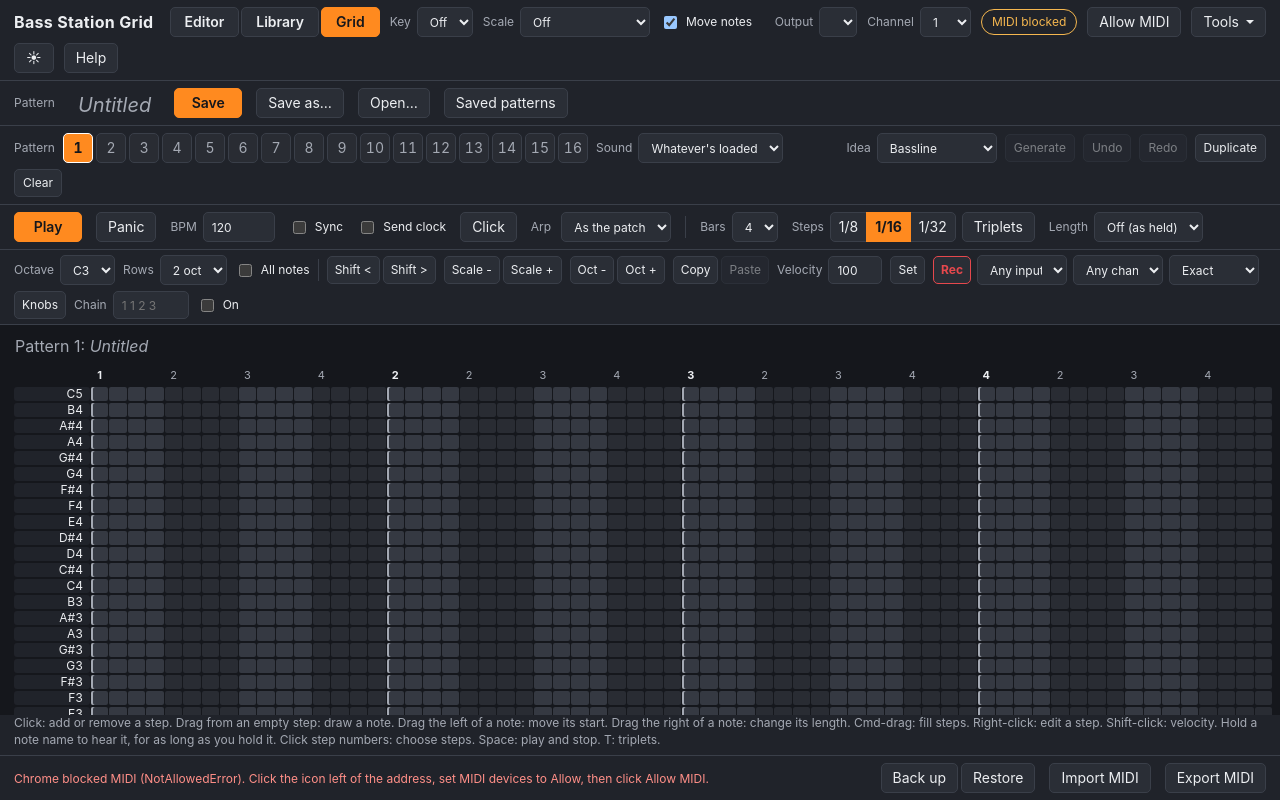
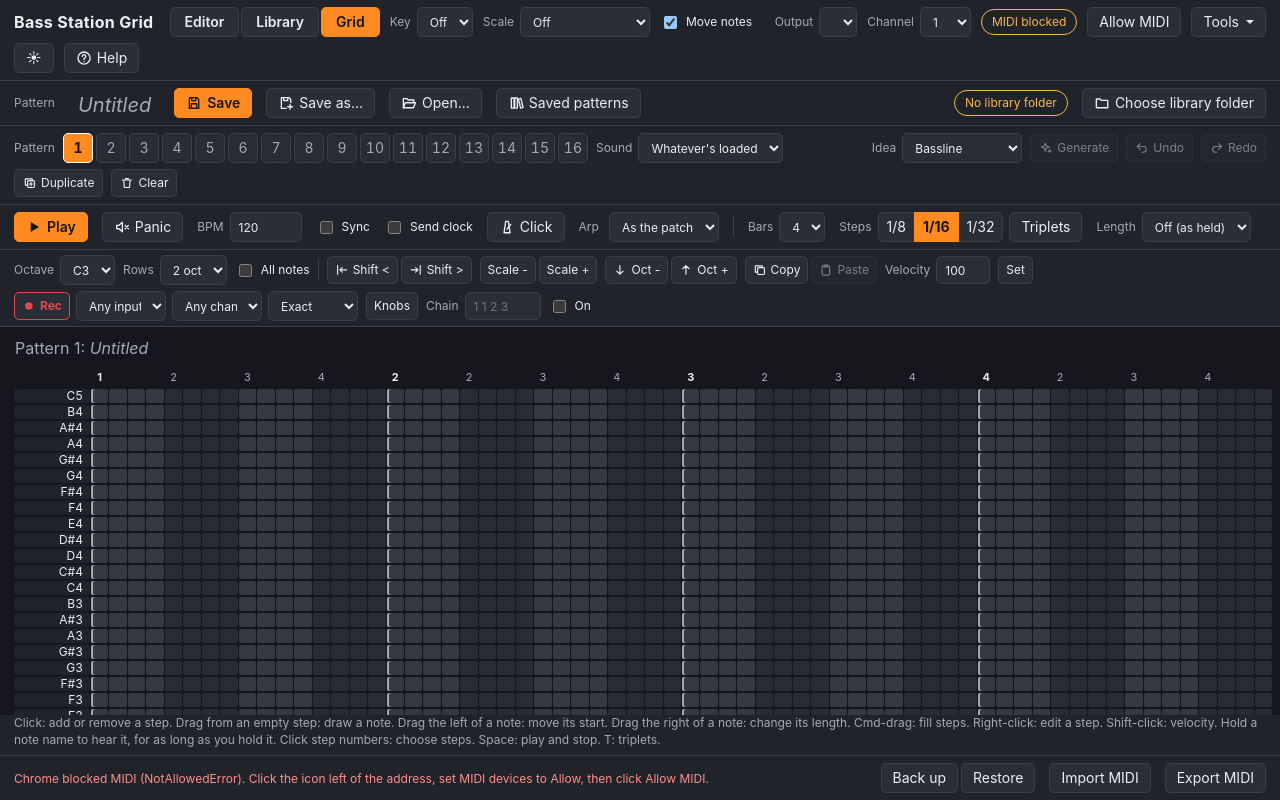
Before and after one commit to pzuzarte/bass-station-grid, a website: page index.html in a window 1280 px wide. Drawn offline with Linux system fonts and the light colour scheme.

Commit message:
Shared icons and library folder button in the file row
Co-Authored-By: Claude Opus 5.5 <noreply@anthropic.com>

```diff
--- a/app.js
+++ b/app.js
@@ -1823,7 +1823,7 @@ function renderPatterns() {
   const shown = ready ? patterns.items.filter((item) => words.every((word) => item.name.toLowerCase().includes(word))) : [];
   $("patterns-empty").hidden = ready && shown.length > 0;
   $("patterns-empty").textContent = !ready
-    ? "Patterns are saved in the library folder too. Choose it under Sound library."
+    ? "Patterns are saved in the library folder too. Click Choose library folder, beside Save."
     : patterns.items.length
       ? "No saved patterns match that search."
       : "No saved patterns yet. Save, beside the pattern's name on the Grid tab, saves the one you're on, and Save as asks where.";
@@ -2335,8 +2335,7 @@ function renderSounds() {
     missing: ["Choose library folder", `Couldn't read "${library.folder?.name}". Choose it again.`],
     ready: ["Change folder", ""],
   }[library.status];
-  $("library-folder").textContent = folderState[0];
-  $("library-folder").disabled = library.status === "unsupported";
+  LibraryButton.render($("library-folder"), $("library-where"), library.status, library.folder?.name);
   const skipped = library.skipped ? ` ${library.skipped} files there aren't single Bass Station patches, so they're left out.` : "";
   $("library-state").textContent = ready ? `"${library.folder.name}": ${plural(library.items.length, "sound")}.${skipped}` : folderState[1];
   for (const id of ["sound-import", "sound-export-all", "sound-search"]) $(id).disabled = !ready;
--- /dev/null
+++ b/grid-icons.js
@@ -0,0 +1,88 @@
+"use strict";
+/* The icons the grids share, so each common button looks the same in every grid: Play,
+   Stop, Rec, Save, Open, Undo, Copy and so on. A button gets one with data-icon="name", or
+   data-icon="auto" to follow its label, as Play does when it turns into Stop. The icon is
+   put back if the page changes the button's label.
+
+   This file is the same in each grid. */
+
+const GridIcons = (() => {
+  const SVG = {
+    play: '<path d="M7 4.5v15l12.5-7.5z" fill="currentColor" stroke="none"/>',
+    stop: '<rect x="6" y="6" width="12" height="12" rx="1.5" fill="currentColor" stroke="none"/>',
+    record: '<circle cx="12" cy="12" r="6.5" fill="currentColor" stroke="none"/>',
+    panic: '<path d="M4 9.5v5h3.5l5 4.5v-14l-5 4.5z"/><path d="M16.5 9.5l5 5M21.5 9.5l-5 5"/>',
+    save: '<path d="M5 4h11.5l2.5 2.5V20H5z"/><path d="M8.5 4v4.5h6V4"/><rect x="8" y="13" width="8" height="7"/>',
+    "save-as": '<path d="M12 20H5V4h11.5l2.5 2.5V11"/><path d="M8.5 4v4.5h6V4"/><path d="M18 14v7M14.5 17.5h7"/>',
+    open: '<path d="M3.5 19V5.5h5.5l2 2h8V11"/><path d="M3.5 19l2.8-7.5h15.2L18.7 19z"/>',
+    library: '<path d="M5 4.5h4v15H5zM10 4.5h4v15h-4z"/><path d="M15.5 6l3.6-1 3.4 13.6-3.6 1z"/>',
+    folder: '<path d="M3.5 6h5.5l2 2h9.5v11h-17z"/>',
+    undo: '<path d="M9 14.5L4 9.5l5-5"/><path d="M4 9.5h10.5a5 5 0 0 1 0 10H12"/>',
+    redo: '<path d="M15 14.5l5-5-5-5"/><path d="M20 9.5H9.5a5 5 0 0 0 0 10H12"/>',
+    duplicate: '<rect x="8" y="8" width="12" height="12" rx="2"/><path d="M16 8V5H4v11h4"/><path d="M14 11v6M11 14h6"/>',
+    clear: '<path d="M4 7h16M9.5 7V4.5h5V7M6.5 7l1 13h9l1-13"/>',
+    generate: '<path d="M11 3.5l1.9 5.1 5.1 1.9-5.1 1.9L11 17.5l-1.9-5.1-5.1-1.9 5.1-1.9z"/><path d="M18.5 15v5M16 17.5h5"/>',
+    "shift-left": '<path d="M4.5 4.5v15M20 12H8.5M12.5 8l-4 4 4 4"/>',
+    "shift-right": '<path d="M19.5 4.5v15M4 12h11.5M11.5 8l4 4-4 4"/>',
+    down: '<path d="M12 4.5v15M6.5 14l5.5 5.5 5.5-5.5"/>',
+    up: '<path d="M12 19.5v-15M6.5 10L12 4.5 17.5 10"/>',
+    copy: '<rect x="8" y="8" width="12" height="12" rx="2"/><path d="M16 8V5H4v11h4"/>',
+    paste: '<rect x="5.5" y="5" width="13" height="16" rx="2"/><path d="M9 3.5h6V7H9z"/>',
+    click: '<path d="M7.5 20.5h9L14 3.5h-4z"/><path d="M12 15l5.5-7"/>',
+    help: '<circle cx="12" cy="12" r="9"/><path d="M9.5 9.5a2.5 2.5 0 1 1 3.6 2.2c-.7.4-1.1.9-1.1 1.8v.5"/><path d="M12 17.2v.1"/>',
+    new: '<path d="M6 3.5h8l4 4v13H6z"/><path d="M14 3.5v4h4M12 11v6M9 14h6"/>',
+    load: '<path d="M12 4.5v11M7.5 11l4.5 4.5 4.5-4.5"/><path d="M5 19.5h14"/>',
+    collect: '<path d="M12 19.5v-11M7.5 13L12 8.5l4.5 4.5"/><path d="M5 4.5h14"/>',
+  };
+  // For data-icon="auto": the icon for each label.
+  const BY_LABEL = { Play: "play", Stop: "stop", "Play set": "play", "Stop set": "stop", Rec: "record" };
+
+  function iconFor(button) {
+    const name = button.dataset.icon;
+    if (name !== "auto") return name;
+    return BY_LABEL[button.textContent.trim()] || null;
+  }
+
+  function apply(button) {
+    const name = iconFor(button);
+    const current = button.querySelector(":scope > svg.grid-icon");
+    if (current && current.dataset.name === name) return;
+    current?.remove();
+    if (!name || !SVG[name]) return;
+    const svg = document.createElementNS("http://www.w3.org/2000/svg", "svg");
+    svg.setAttribute("class", "grid-icon");
+    svg.setAttribute("viewBox", "0 0 24 24");
+    svg.setAttribute("aria-hidden", "true");
+    svg.dataset.name = name;
+    svg.innerHTML = SVG[name];
+    button.prepend(svg);
+  }
+
+  function applyAll(root = document) {
+    root.querySelectorAll("[data-icon]").forEach(apply);
+  }
+
+  function start() {
+    const style = document.createElement("style");
+    style.textContent = `
+      svg.grid-icon { width: 1.15em; height: 1.15em; flex: none; vertical-align: -0.2em; margin-right: 0.35em;
+        fill: none; stroke: currentColor; stroke-width: 2; stroke-linecap: round; stroke-linejoin: round; }
+      [data-icon] { display: inline-flex; align-items: center; justify-content: center; }
+      [data-icon].icon-only svg.grid-icon { margin-right: 0; }`;
+    document.head.append(style);
+    applyAll();
+    // Pages change some labels, such as Play to Stop, which takes the icon away.
+    new MutationObserver((changes) => {
+      for (const change of changes) {
+        const button = change.target.nodeType === 1 ? change.target.closest?.("[data-icon]") : change.target.parentElement?.closest("[data-icon]");
+        if (button) apply(button);
+        for (const node of change.addedNodes) if (node.nodeType === 1) applyAll(node);
+      }
+    }).observe(document.body, { childList: true, subtree: true, characterData: true });
+  }
+
+  if (document.readyState === "loading") document.addEventListener("DOMContentLoaded", start);
+  else start();
+
+  return { apply, applyAll, SVG };
+})();
--- a/index.html
+++ b/index.html
@@ -55,17 +55,20 @@
     </nav>
   </details>
   <button id="theme-toggle" class="theme-toggle" type="button" title="Switch between dark and light mode, for all the grids" aria-label="Dark or light mode">☀</button>
-  <button id="help-open" type="button" title="Help (press ?)">Help</button>
+  <button id="help-open" type="button" title="Help (press ?)" data-icon="help">Help</button>
 </header>
 
 <div id="grid-view" class="view">
   <section class="bar name-bar" aria-label="This pattern's file">
     <span class="group-label">Pattern</span>
     <button id="pattern-name" class="pattern-name untitled" type="button">Untitled</button>
-    <button id="pattern-save" class="primary" type="button" title="Save this pattern to its file again, with its sound (Cmd+S). The first time, it asks where.">Save</button>
-    <button id="pattern-save-as" type="button" title="Save this pattern as a new file, choosing its name and folder (Cmd+Shift+S)">Save as&hellip;</button>
-    <button id="pattern-open" type="button" title="Open a pattern file from anywhere on this computer into this pattern">Open&hellip;</button>
-    <button id="load-pattern" type="button" title="Show the patterns saved in the library folder">Saved patterns</button>
+    <button id="pattern-save" class="primary" type="button" title="Save this pattern to its file again, with its sound (Cmd+S). The first time, it asks where." data-icon="save">Save</button>
+    <button id="pattern-save-as" type="button" title="Save this pattern as a new file, choosing its name and folder (Cmd+Shift+S)" data-icon="save-as">Save as&hellip;</button>
+    <button id="pattern-open" type="button" title="Open a pattern file from anywhere on this computer into this pattern" data-icon="open">Open&hellip;</button>
+    <button id="load-pattern" type="button" title="Show the patterns saved in the library folder" data-icon="library">Saved patterns</button>
+    <div class="spacer"></div>
+    <span id="library-where" class="pill library-where">No library folder</span>
+    <button id="library-folder" type="button" data-icon="folder">Choose library folder</button>
   </section>
   <section class="bar slots-bar" aria-label="Patterns">
     <span class="group-label">Pattern</span>
@@ -77,16 +80,16 @@
     <label>Idea
       <select id="generator"></select>
     </label>
-    <button id="generate" type="button" title="Replaces this pattern with a new one in the key. Undo brings the old one back.">Generate</button>
-    <button id="undo" type="button" title="Undo (Cmd+Z)" disabled>Undo</button>
-    <button id="redo" type="button" title="Redo (Cmd+Shift+Z)" disabled>Redo</button>
-    <button id="duplicate" type="button" title="Copy this pattern to the next empty slot">Duplicate</button>
-    <button id="clear" type="button">Clear</button>
+    <button id="generate" type="button" title="Replaces this pattern with a new one in the key. Undo brings the old one back." data-icon="generate">Generate</button>
+    <button id="undo" type="button" title="Undo (Cmd+Z)" disabled data-icon="undo">Undo</button>
+    <button id="redo" type="button" title="Redo (Cmd+Shift+Z)" disabled data-icon="redo">Redo</button>
+    <button id="duplicate" type="button" title="Copy this pattern to the next empty slot" data-icon="duplicate">Duplicate</button>
+    <button id="clear" type="button" data-icon="clear">Clear</button>
   </section>
 
   <section class="bar transport" aria-label="Transport and grid settings">
-    <button id="play" class="primary" type="button">Play</button>
-    <button id="stop-all" type="button" title="Stops playback and silences any stuck notes">Panic</button>
+    <button id="play" class="primary" type="button" data-icon="auto">Play</button>
+    <button id="stop-all" type="button" title="Stops playback and silences any stuck notes" data-icon="panic">Panic</button>
     <label>BPM
       <input id="bpm" type="number" min="20" max="300" step="0.1" value="120">
     </label>
@@ -97,7 +100,7 @@
   <label class="check" title="Sends MIDI clock, start and stop with playback. The Bass Station's arpeggiator and sequencer follow it.">
     <input id="clock" type="checkbox"> Send clock
   </label>
-  <button id="click" class="toggle" type="button" aria-pressed="false" title="A metronome click on each beat while the pattern plays, louder on the first beat of each bar. It plays from this computer, not the instrument.">Click</button>
+  <button id="click" class="toggle" type="button" aria-pressed="false" title="A metronome click on each beat while the pattern plays, louder on the first beat of each bar. It plays from this computer, not the instrument." data-icon="click">Click</button>
   <label class="arp-choice" title="As the patch leaves the arpeggiator as each patch has it. Off or On sets it, and sets it again whenever the patch changes. Unless it's Off, the Bass Station gets the grid's tempo, so the arpeggiator plays in time.">Arp
     <select class="arp-mode" aria-label="Arpeggiator"></select>
   </label>
@@ -145,27 +148,27 @@
     </label>
   <span class="divider" aria-hidden="true"></span>
     <div class="button-pair">
-      <button id="shift-left" type="button" title="Move the whole pattern one step earlier, wrapping around" aria-label="Move earlier">Shift &lt;</button>
-      <button id="shift-right" type="button" title="Move the whole pattern one step later, wrapping around" aria-label="Move later">Shift &gt;</button>
+      <button id="shift-left" type="button" title="Move the whole pattern one step earlier, wrapping around" aria-label="Move earlier" data-icon="shift-left">Shift &lt;</button>
+      <button id="shift-right" type="button" title="Move the whole pattern one step later, wrapping around" aria-label="Move later" data-icon="shift-right">Shift &gt;</button>
     </div>
     <div class="button-pair">
       <button id="scale-down" type="button" title="Move every note down one step in the scale" aria-label="Scale step down">Scale -</button>
       <button id="scale-up" type="button" title="Move every note up one step in the scale" aria-label="Scale step up">Scale +</button>
     </div>
     <div class="button-pair">
-      <button id="octave-down" type="button" title="Move every note in this pattern down an octave" aria-label="Octave down">Oct -</button>
-      <button id="octave-up" type="button" title="Move every note in this pattern up an octave" aria-label="Octave up">Oct +</button>
+      <button id="octave-down" type="button" title="Move every note in this pattern down an octave" aria-label="Octave down" data-icon="down">Oct -</button>
+      <button id="octave-up" type="button" title="Move every note in this pattern up an octave" aria-label="Octave up" data-icon="up">Oct +</button>
     </div>
     <div class="button-pair">
-      <button id="copy" type="button" title="Copy the chosen steps, or the whole pattern if none are chosen. Choose steps by clicking or dragging along the step numbers. It can be pasted here or in S-1, TD-3, Bass Station or Protein Grid.">Copy</button>
-      <button id="paste" type="button" title="Paste what was copied last in any of the grids at the chosen step, or at the start, replacing what's there" disabled>Paste</button>
+      <button id="copy" type="button" title="Copy the chosen steps, or the whole pattern if none are chosen. Choose steps by clicking or dragging along the step numbers. It can be pasted here or in S-1, TD-3, Bass Station or Protein Grid." data-icon="copy">Copy</button>
+      <button id="paste" type="button" title="Paste what was copied last in any of the grids at the chosen step, or at the start, replacing what's there" disabled data-icon="paste">Paste</button>
     </div>
     <label title="Sets velocity on the chosen steps, or the whole pattern if none are chosen">Velocity
       <input id="bulk-velocity" type="number" min="1" max="127" step="1" value="100">
     </label>
     <button id="velocity-set" type="button">Set</button>
     <div class="field" role="group" aria-label="Recording">
-      <button id="record" class="toggle" type="button" aria-pressed="false" title="Record notes into this pattern from the chosen input. Press Play to record in time as the pattern loops, or just press keys to add them step by step.">Rec</button>
+      <button id="record" class="toggle" type="button" aria-pressed="false" title="Record notes into this pattern from the chosen input. Press Play to record in time as the pattern loops, or just press keys to add them step by step." data-icon="auto">Rec</button>
       <select id="record-input" aria-label="Record from" title="The keyboard or instrument to record from"></select>
       <select id="record-channel" aria-label="Record channel" title="The MIDI channel to record, or any"></select>
     <select id="record-snap" aria-label="Where recorded notes land" title="Exact keeps each recorded note where you played it. Snap to steps moves it to the nearest step. Either way, it ends where you let go."></select>
@@ -231,7 +234,6 @@
       <div class="sounds-head">
         <h2 id="library-title">Sound library</h2>
         <div class="spacer"></div>
-        <button id="library-folder" type="button" title="Choose the folder on this computer where your sounds are saved">Choose library folder</button>
         <button id="sound-import" type="button" title="Add the patches in one or more .syx files to the library. Select several files, or a whole pack, at once.">Import .syx</button>
         <button id="sound-export-all" type="button" title="Download every sound in the library as one .syx file">Export all</button>
         <input id="sound-import-file" type="file" accept=".syx,application/octet-stream" multiple hidden>
@@ -344,6 +346,7 @@
 
     <h3>Library tab</h3>
     <ul>
+      <li><b>Choose library folder</b>, at the end of the row with Save, picks where your library is kept: any folder on this computer, or one in Google Drive or the like to reach it from other computers too. The page remembers it and saves there from then on. After Chrome restarts it may ask again: click <b>Allow library folder</b>. <b>Change library folder</b> moves to another one, and the label beside it shows which folder is in use. <b>Saved patterns</b> shows what's saved there.</li>
       <li><b>On the Bass Station</b> lists its 128 patches with their factory names, from Novation's patch sheet. Click one to choose it on the synth, and the Editor tab follows. The names are only the factory ones, as the Bass Station doesn't store names, so any you've overwritten still show the factory name.</li>
       <li><b>Back up all 128</b> steps the Bass Station through every patch, reads each one, and goes back to the patch you were on. Each patch is also added to the sound library, named after its factory patch, unless the library already has it, so every sound on your Bass Station can be loaded from there. It takes about half a minute. Unsaved changes to the current sound are lost, so save first. The backup is saved as one .syx file in the library folder's <b>Backups</b> folder, which other Bass Station tools can read too.</li>
       <li>The patch you chose is highlighted. Click the star beside a patch to make it a favourite, and <b>Favourites</b> beside the title shows only those. These favourites are kept in this browser.</li>
@@ -412,7 +415,9 @@
 <script src="backup.js?v=202611251300"></script>
 <script src="recorder.js?v=202611251300"></script>
 <script src="pattern-clipboard.js?v=202611251530"></script>
-<script src="app.js?v=202611251530"></script>
+<script src="library-button.js?v=202611261000"></script>
+<script src="grid-icons.js?v=202611261000"></script>
+<script src="app.js?v=202611261000"></script>
 <script>
   // The tools menu closes when you click elsewhere or press Escape.
   document.addEventListener("click", (event) => {
--- /dev/null
+++ b/library-button.js
@@ -0,0 +1,38 @@
+"use strict";
+/* The library folder button the grids share, in the same place in each (at the end of
+   the pattern's file row) and with the same words, so it works the same way everywhere:
+
+     Choose library folder   before one is chosen, or if it can't be found
+     Allow library folder    after Chrome restarts, when it needs permission again
+     Change library folder   once it's set; the label beside it names the folder
+
+   Each grid remembers the folder it was given, which can be anywhere, such as a Google
+   Drive folder, and saves there from then on. This file is the same in each grid. */
+
+const LibraryButton = (() => {
+  const WORDS = {
+    none: ["Choose library folder", "No library folder", "warn", "Choose a folder on this computer, or in Google Drive or the like, to keep your library in."],
+    browser: ["Choose library folder", "Library: in this browser", "warn", "Choose a folder on this computer, or in Google Drive or the like, to keep your library in."],
+    missing: ["Choose library folder", "Library folder not found", "warn", "The library folder can't be found. Choose it again."],
+    permission: ["Allow library folder", "Library: {name}", "warn", "Chrome needs your permission again to use \"{name}\"."],
+    ready: ["Change library folder", "Library: {name}", "ok", "Your library is kept in \"{name}\". Click to keep it somewhere else."],
+    unsupported: ["Choose library folder", "No library folder", "warn", "A library folder needs a current Chrome or Edge on a computer."],
+  };
+
+  // Shows a library's state. status is one of the WORDS keys; name is the folder's name.
+  function render(button, label, status, name = "") {
+    const [text, shown, kind, title] = WORDS[status] || WORDS.none;
+    const fill = (words) => words.replaceAll("{name}", name || "the library folder");
+    button.textContent = text;
+    button.title = fill(title);
+    button.dataset.status = status;
+    button.disabled = status === "unsupported";
+    if (label) {
+      label.textContent = fill(shown);
+      label.className = `pill library-where ${kind}`;
+      label.title = fill(title);
+    }
+  }
+
+  return { render, WORDS };
+})();
```
